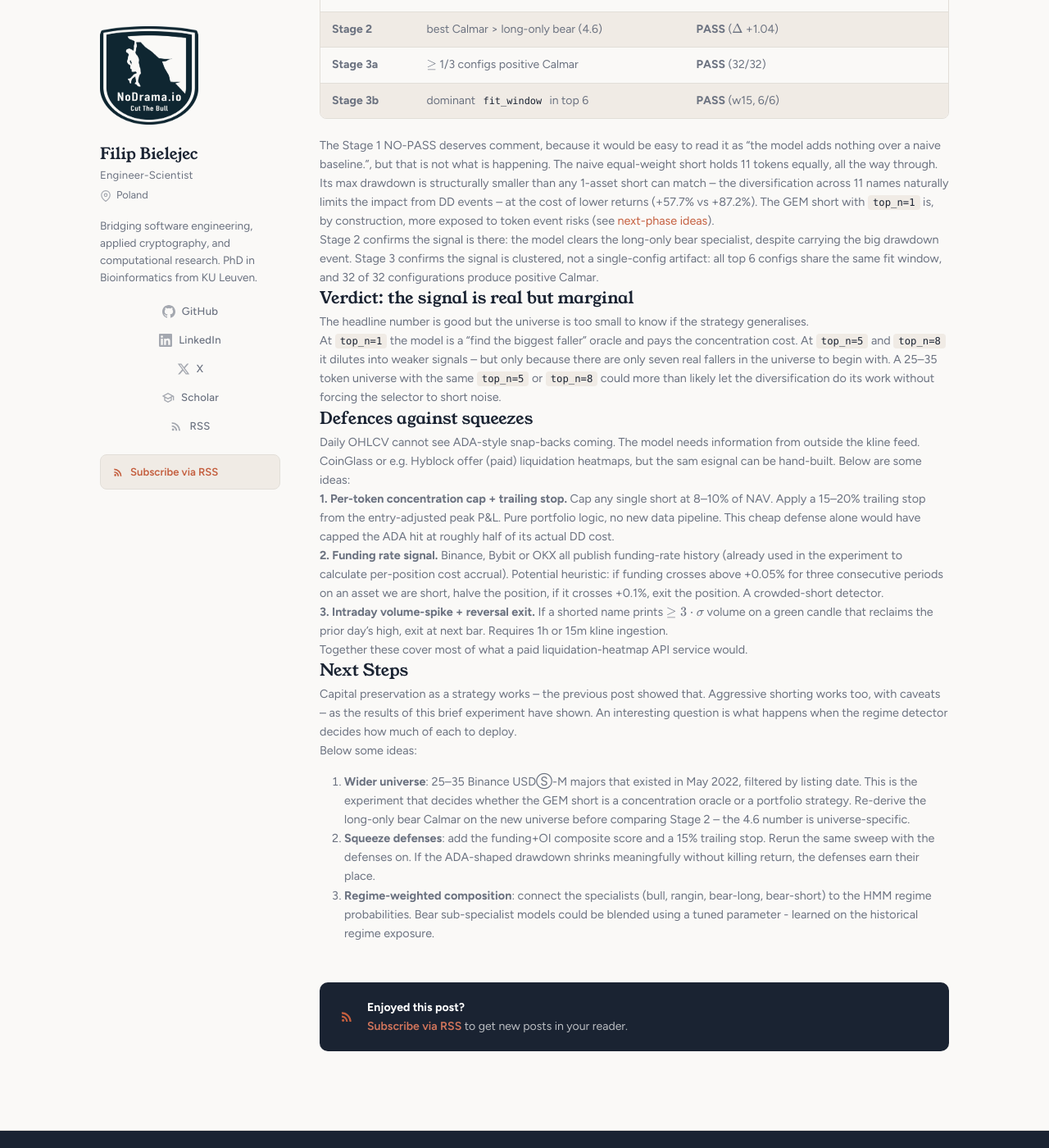
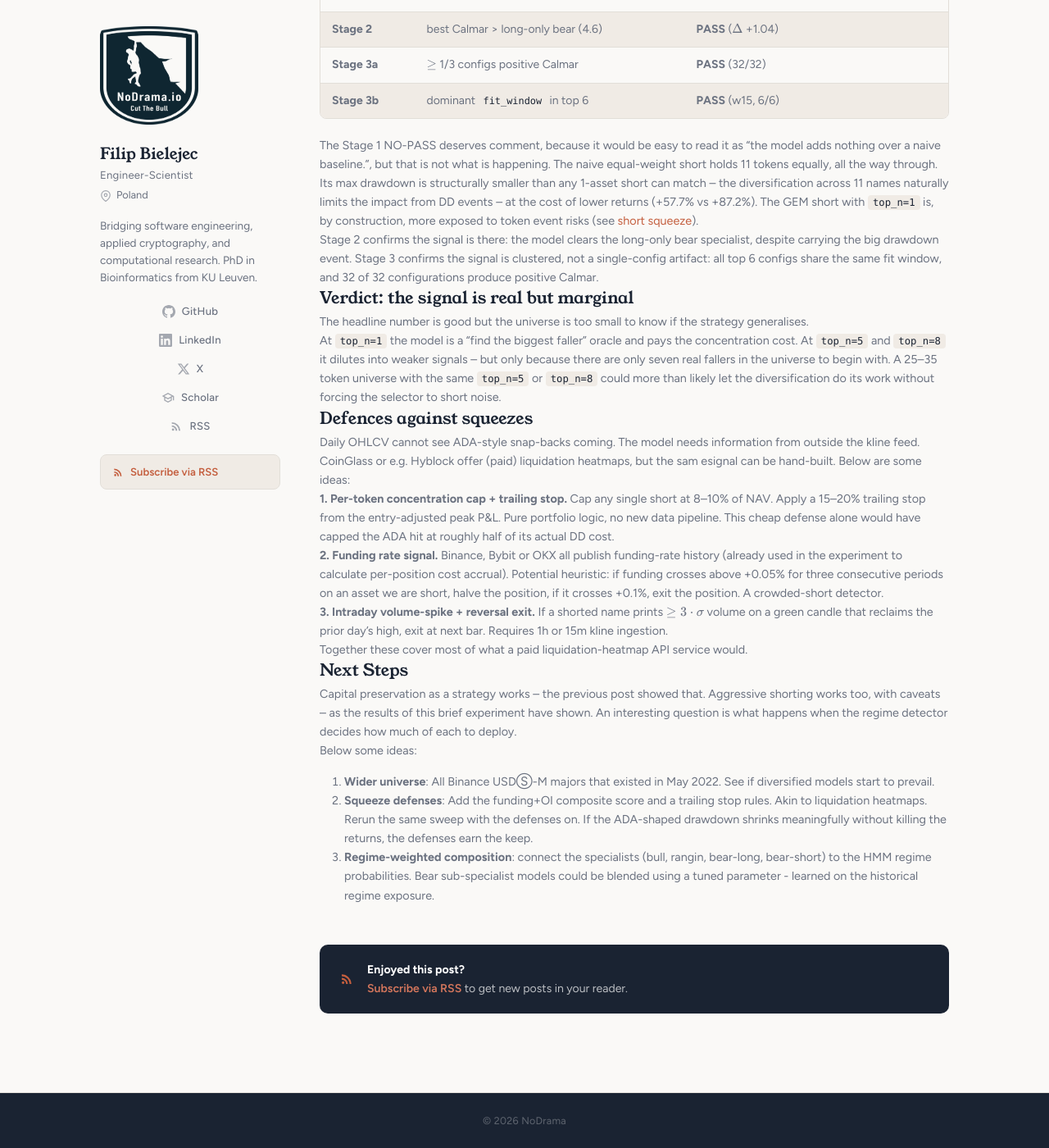
Before and after one commit to fbielejec/fbielejec.github.io, a Jekyll site: the page built from _posts/2026-05-15-aggressive-bear-short-gem.md, in a window 1280 px wide and 1400 px high, scrolled down 4392 px. Shown: the whole window at 82% size. Built offline with Jekyll 4.4.1, drawn with Linux system fonts in a browser that asks for light colours; formulas are drawn with MathJax 3; comment, search, counter and statistics services are not loaded.

Commit message:
broken link

```diff
--- a/_posts/2026-05-15-aggressive-bear-short-gem.md
+++ b/_posts/2026-05-15-aggressive-bear-short-gem.md
@@ -183,7 +183,7 @@
 The Stage 1 NO-PASS deserves comment, because it would be easy to read it as "the model adds nothing over a naive baseline.", but that is not what is happening.
 The naive equal-weight short holds 11 tokens equally, all the way through.
 Its max drawdown is structurally smaller than any 1-asset short can match -- the diversification across 11 names naturally limits the impact from DD events -- at the cost of lower returns (+57.7% vs +87.2%).
-The GEM short with `top_n=1` is, by construction, more exposed to token event risks (see [next-phase ideas]({{ site.baseurl }}{% post_url 2026-05-15-aggressive-bear-short-gem %}#squeeze)).
+The GEM short with `top_n=1` is, by construction, more exposed to token event risks (see [short squeeze]({{ site.baseurl }}{% post_url 2026-05-15-aggressive-bear-short-gem %}#squeeze)).
 <!-- The naive short earns less return (+57.7% vs +87.2%) but loses less on its worst day, and Calmar rewards that. -->
 
 <!-- So the GEM short *generates more return* than naive ranking would suggest is possible. -->
@@ -283,11 +283,11 @@
 
 Below some ideas:
 
-1. **Wider universe**: 25–35 Binance USDⓈ-M majors that existed in May 2022, filtered by listing date.
-   This is the experiment that decides whether the GEM short is a concentration oracle or a portfolio strategy.
-   Re-derive the long-only bear Calmar on the new universe before comparing Stage 2 -- the 4.6 number is universe-specific.
+1. **Wider universe**: All Binance USDⓈ-M majors that existed in May 2022. See if diversified models start to prevail.
+   <!-- This is the experiment that decides whether the GEM short is a concentration oracle or a portfolio strategy. -->
+   <!-- Re-derive the long-only bear Calmar on the new universe before comparing Stage 2 -- the 4.6 number is universe-specific. -->
 
-2. **Squeeze defenses**: add the funding+OI composite score and a 15% trailing stop.
-   Rerun the same sweep with the defenses on. If the ADA-shaped drawdown shrinks meaningfully without killing return, the defenses earn their place.
+2. **Squeeze defenses**: Add the funding+OI composite score and a trailing stop rules. Akin to liquidation heatmaps.
+   Rerun the same sweep with the defenses on. If the ADA-shaped drawdown shrinks meaningfully without killing the returns, the defenses earn the keep.
 
 3. **Regime-weighted composition**: connect the specialists (bull, rangin, bear-long, bear-short) to the HMM regime probabilities. Bear sub-specialist models could be blended using a tuned parameter - learned on the historical regime exposure.
```
